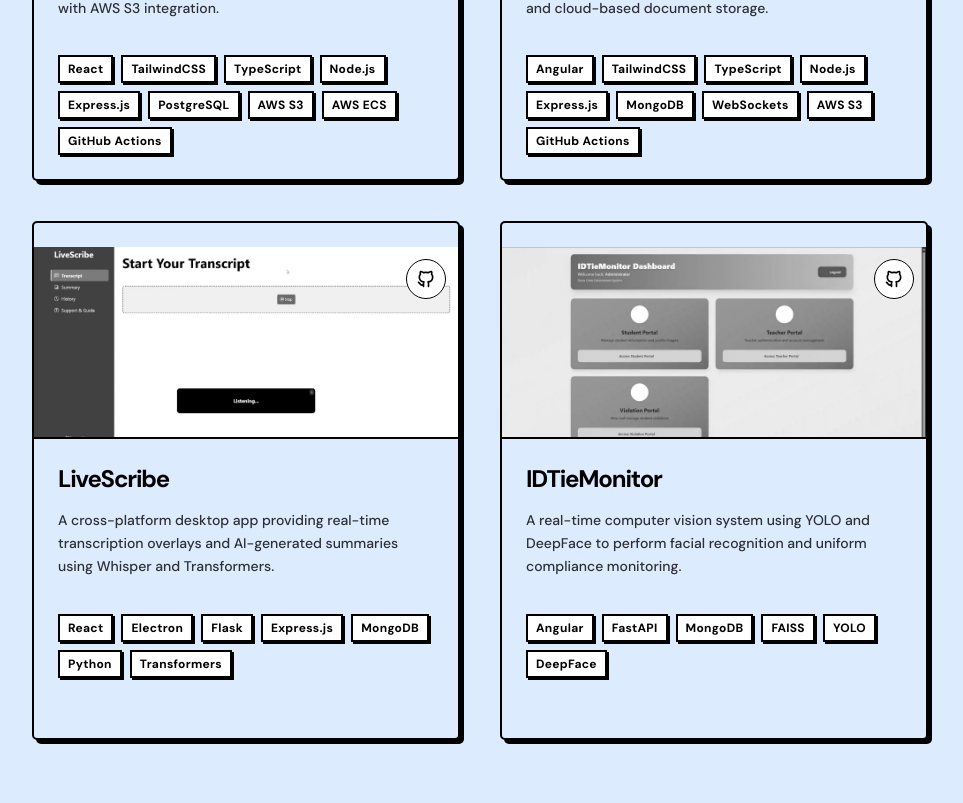
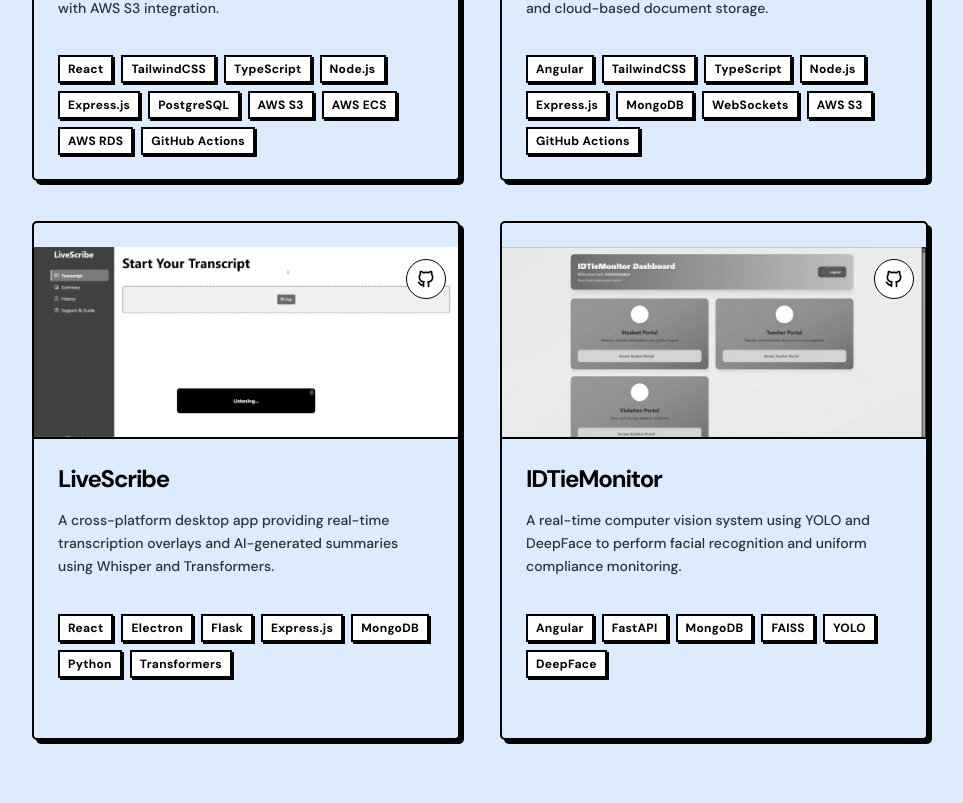
Before and after one commit to 09samuel/portfolio, a React (Vite) app: page / in a window 1280 px wide. Shown: the part 1377-2180 px from the top of the page, without its empty margins (160-1123 px from the left). Built offline with nearby package versions, Linux system fonts and the light colour scheme.

Commit message:
add aws rds in appropriate places

```diff
--- a/src/components/sections/Skills.tsx
+++ b/src/components/sections/Skills.tsx
@@ -43,6 +43,7 @@ const techIcons: TechIconsMap = {
   "WebSockets": TbBrandSocketIo,
   "MongoDB": TbBrandMongodb,
   "PostgreSQL": SiPostgresql,
+  "AWS RDS": FaAws,
   "AWS S3": FaAws,
   "Supabase": TbBrandSupabase,
   "Firebase": TbBrandFirebase,
--- a/src/data/projects.ts
+++ b/src/data/projects.ts
@@ -25,7 +25,7 @@ export const projectsData: Project[] = [
             "Integrated with client-managed AWS S3 buckets for secure, tenant-isolated backup storage, enabling on-demand restore and downloads and improving disaster recovery workflows.",
             "Reduced backup storage size by 30%+ and ensured data integrity by implementing compression and checksum-based verification across all database dump artifacts."
         ],
-        techStack: ["React", "TailwindCSS", "TypeScript", "Node.js", "Express.js", "PostgreSQL", "AWS S3", "AWS ECS", "GitHub Actions"],
+        techStack: ["React", "TailwindCSS", "TypeScript", "Node.js", "Express.js", "PostgreSQL", "AWS S3", "AWS ECS", "AWS RDS", "GitHub Actions"],
         imagePath: "/images/databasedump-screenshot.webp",
         links: [
             { label: "Live Demo", url: "http://databasedump.me/", icon: "website" },
--- a/src/data/skills.ts
+++ b/src/data/skills.ts
@@ -11,6 +11,7 @@ export type TechnologyName =
   | "WebSockets"
   | "MongoDB"
   | "PostgreSQL"
+  | "AWS RDS"
   | "AWS S3"
   | "Supabase"
   | "Firebase"
@@ -39,7 +40,7 @@ export const skillsData: SkillCategory[] = [
   },
   {
     category: "Databases & Storage",
-    technologies: ["MongoDB", "PostgreSQL", "AWS S3", "Supabase", "Firebase"]
+    technologies: ["MongoDB", "PostgreSQL", "AWS RDS", "AWS S3", "Supabase", "Firebase"]
   },
   {
     category: "DevOps & Tools",
```
Also changed, not shown: 1 other file (tests, documents, lock files or other folders).
